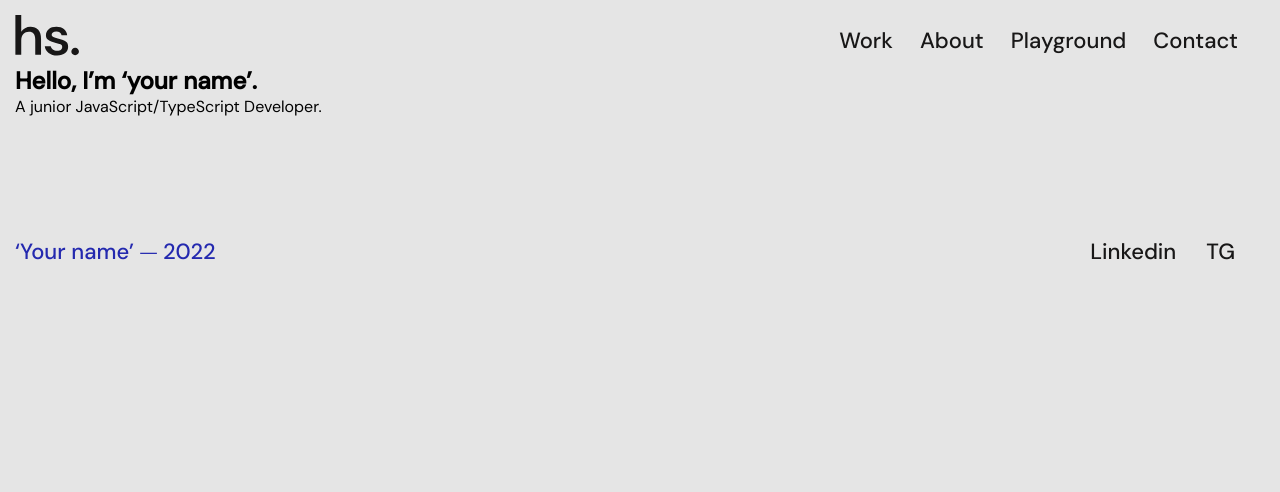
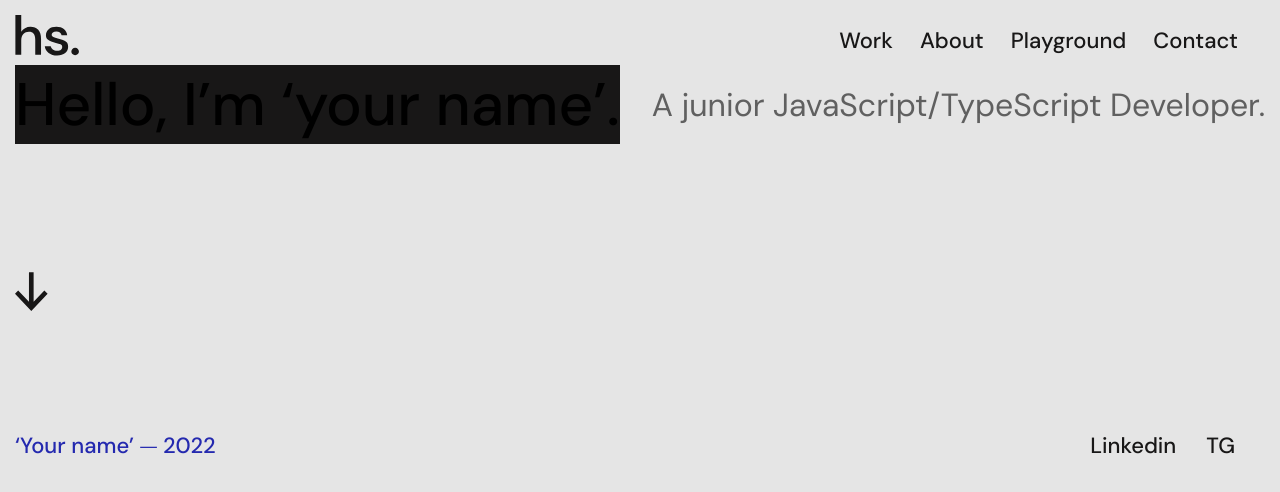
Before and after one commit to Michail-Seglin/Portfolio1, a plain HTML site: page page/index.html in a window 1280 px wide. Drawn offline with Linux system fonts and the light colour scheme; files whose address does not match are found by name.

Commit message:
added first p

```diff
--- a/style/index.css
+++ b/style/index.css
@@ -36,7 +36,7 @@ header nav p {
     color: #181717;
 }
 
-.prewiew .img-arrow {
+.preview .img-arrow {
     background-image: url('../assets/arrow.svg');
     width: 33px;
     height: 39px;
@@ -45,20 +45,22 @@ header nav p {
     margin-top: 128px;
 }
 
-.prewiew .info {
+.preview .info {
     display: flex;
     justify-content: space-between;
     align-items: center;
 }
 
-.prewiew .info h1 {
+.preview .info h1 {
     font: 500 60px 'DM Sans';
     background: #181717;
 }
-.prewiew .info p {
+
+.preview .info p {
     font: 400 32px 'DM Sans';
     color: #606060;
 }
+
 footer {
     display: flex;
     justify-content: space-between;
@@ -74,6 +76,7 @@ footer {
     font: 500 22px "DM Sans";
     color: #181717;
 }
+
 footer .name {
     font: 500 22px "DM Sans";
     color: #2429af;
```
Also changed, not shown: page/index.html (indentation only). Lines whose indentation alone changed are shown as unchanged.
